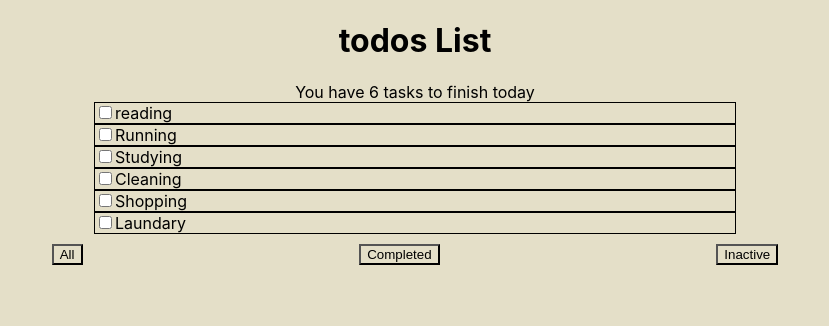
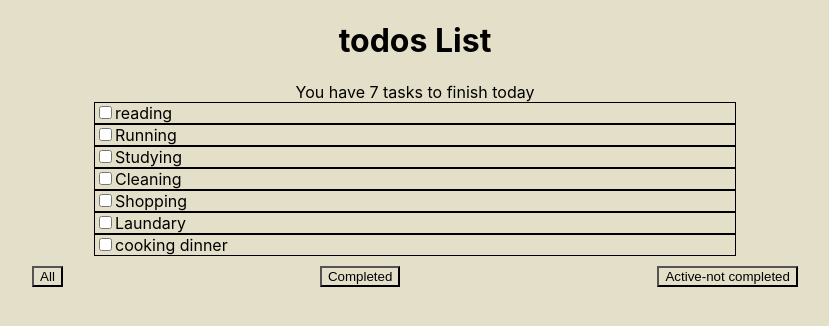
Before and after one commit to lena-A-Al/todo-react-project, a React (Create React App) app: page / in a window 1280 px wide. Shown: the top 326 px of the page, without its empty margins (225-1054 px from the left). Built offline with nearby package versions, Linux system fonts and the light colour scheme.

Commit message:
correcting active and inactive status

```diff
--- a/src/App.js
+++ b/src/App.js
@@ -6,7 +6,6 @@ import Filter from './components/filter/Filter';
 import ListCount from './components/listCount/ListCount';
 function App() {
   //states
-
   /* this state holds todos list when the website renders for the first time
 the state will be passed as props to SingleTodo component. */
   const [todos, setTodo] = useState([
@@ -16,12 +15,13 @@ the state will be passed as props to SingleTodo component. */
     'Cleaning',
     'Shopping',
     'Laundary',
+    'cooking dinner',
   ]);
 
   //this state mentors when the item is clicked, if completed it will be added to this array.
   const [completedTodos, setCompletedTodos] = useState([]);
 
-  /* this state will be used to check if "all" , "completed"  , "inactive"
+  /* this state will be used to check if "all" , "completed"  , "inactive" filter
   if "all" will display everything.
   "completed" will display only checked items.
   "inactive" will display unchecked item. */
@@ -35,7 +35,9 @@ the state will be passed as props to SingleTodo component. */
     textAlign: 'left',
     margin: 'auto',
   };
-
+  /* this function is in the parent component
+    it takes data coming from the child component as a parameter
+    this pass this parameter to a local state in the parent component */
   const parent = (dataFromChildSingleTodo) => {
     // console.log(dataFromChildSingleTodo);
     setCompletedTodos((completedTodos) => {
@@ -43,6 +45,7 @@ the state will be passed as props to SingleTodo component. */
     });
   };
 
+  //rendering functions:
   // this will render todo list when the component first renders and filter === "all".
   const renderTodoList = todos.map((todoItem, idx) => {
     return (
@@ -61,7 +64,7 @@ the state will be passed as props to SingleTodo component. */
     );
   });
 
-  // this will render only completed tasks.
+  // this will render only inactive tasks.
   const InactiveList = todos.filter((item) => !completedTodos.includes(item));
   console.log(InactiveList);
   const renderTodoInactiveList = InactiveList.map((todoItem, idx) => {
@@ -80,8 +83,9 @@ the state will be passed as props to SingleTodo component. */
         ? renderTodoList
         : filter === 'completed'
         ? renderTodoCompleteList
-        : renderTodoInactiveList}
-
+        : filter === 'active'
+        ? renderTodoInactiveList
+        : ''}
       <Filter filter={filter} setFilter={setFilter} />
     </div>
   );
--- a/src/components/SingleTodo.jsx
+++ b/src/components/SingleTodo.jsx
@@ -1,7 +1,8 @@
 import React, { useState } from 'react';
 import '../App.css';
 
-function SingleTodo({ todoList, parentFunc, key }) {
+function SingleTodo({ todoList, parentFunc, key, filter }) {
+  console.log(filter);
   //states:
   const [updateCompleteStatus, setUpdateCompleteStatus] = useState(false);
   const handleSelectClick = () => {
--- a/src/components/filter/Filter.js
+++ b/src/components/filter/Filter.js
@@ -19,8 +19,8 @@ function Filter({ filter, setFilter, completedList }) {
         <button name="completed" value="completed" onClick={filterHandler}>
           Completed
         </button>
-        <button name="inactive" value="inactive" onClick={filterHandler}>
-          Inactive
+        <button name="active" value="active" onClick={filterHandler}>
+          Active-not completed
         </button>
       </div>
     </>
```
